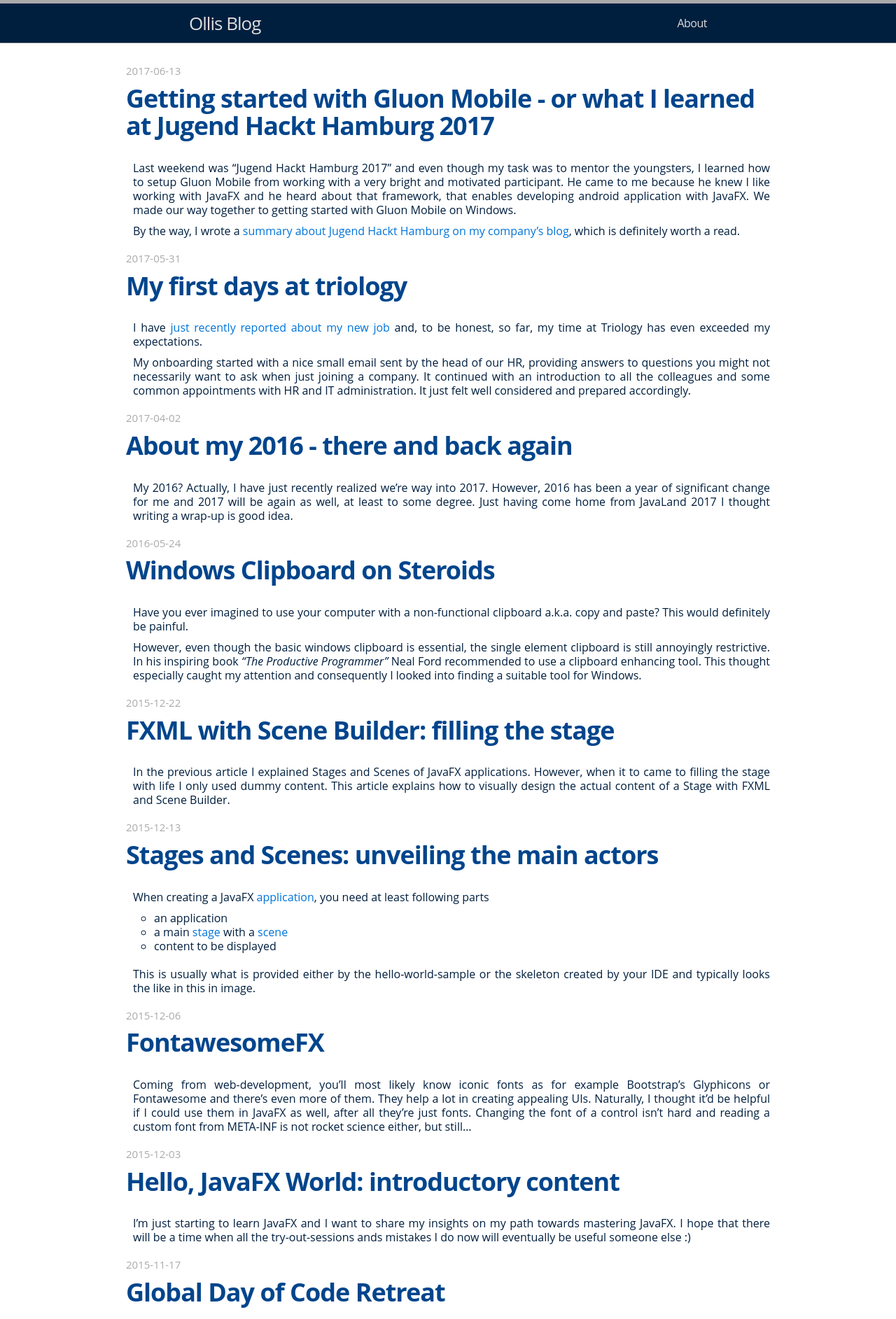
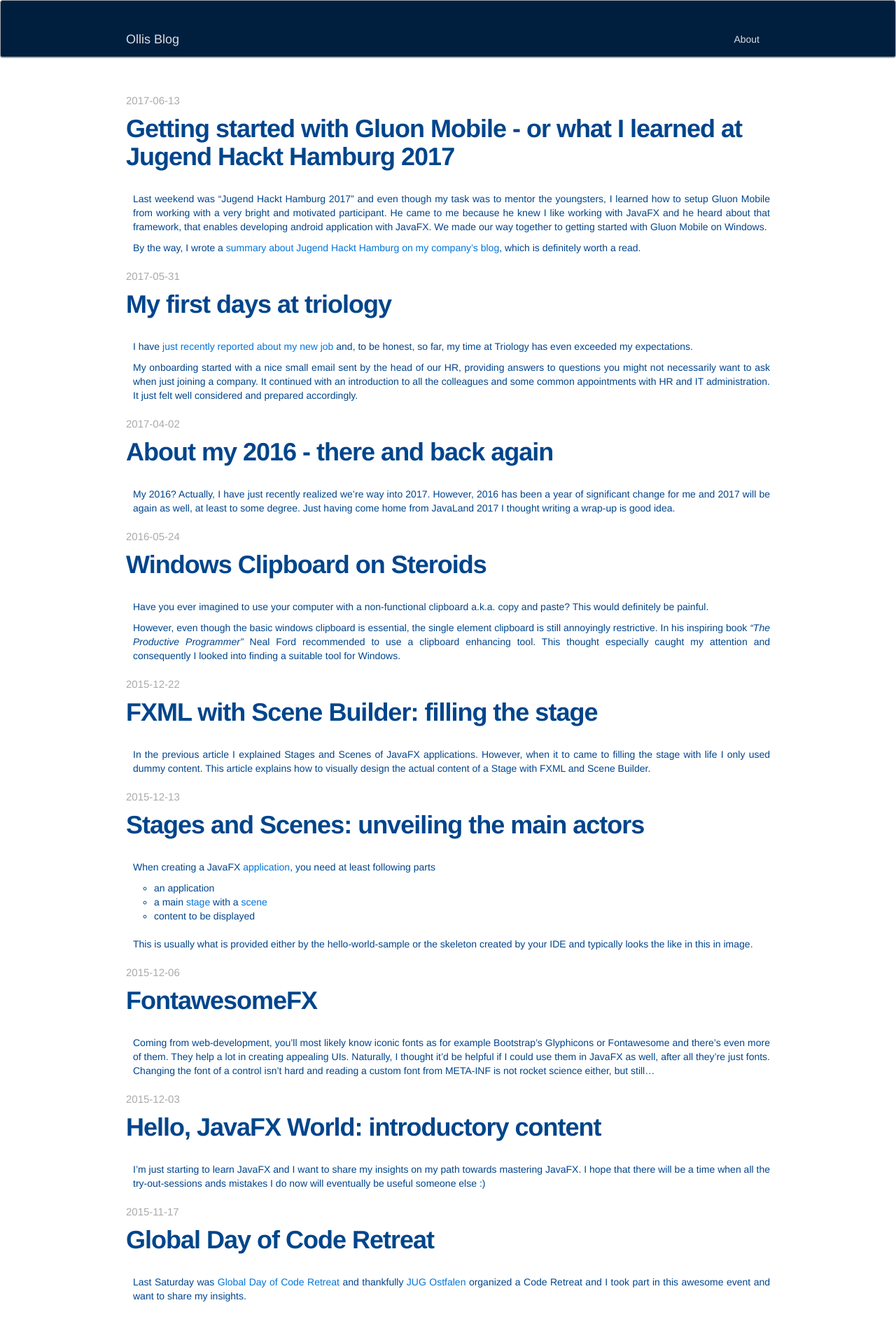
Before and after one commit to omilke/omilke.github.io, a Jekyll site: the page built from index.html, in a window 1280 px wide. Shown: the top 1885 px of the page at 70% size. Built offline with Jekyll 4.4.1, drawn with Linux system fonts in a browser that asks for light colours; nearby versions of some CDN libraries.

Commit message:
add bootstrap header

```diff
--- a/_includes/head.html
+++ b/_includes/head.html
@@ -7,10 +7,12 @@
     <meta name="author" content="Oliver Milke">
     <meta name="keywords" content="Oliver Milke,Java,Java EE,Angular,AngularJS,Build,Tool">
     <meta name="description" content="{{ site.description }}">
+
     <link rel="canonical" href="{{ page.url | replace:'index.html','' | prepend: site.baseurl | prepend: site.url }}">
 
-    <!-- Custom CSS -->
+    <!-- Custom CSS + JS -->
     <link rel="stylesheet" href="{{ "/css/main.css" | prepend: site.baseurl }}">
+    <link rel="script" href="{{ "/assets/bootstrap.min.css" | prepend: site.baseurl }}">
 
     <!-- icons -->
     <link href="//maxcdn.bootstrapcdn.com/font-awesome/4.1.0/css/font-awesome.min.css" rel="stylesheet">
--- a/_includes/header.html
+++ b/_includes/header.html
@@ -1,28 +1,26 @@
-<header class="site-header">
+<nav class="navbar navbar-default">
+  <div class="container">
+    <div class="col-md-8 col-md-offset-2 col-lg-10 col-lg-offset-1">
+      <div class="navbar-header">
+        <button type="button" class="navbar-toggle collapsed" data-toggle="collapse" data-target="#bs-example-navbar-collapse-1" aria-expanded="false">
+          <span class="sr-only">Toggle navigation</span>
+          <span class="icon-bar"></span>
+          <span class="icon-bar"></span>
+          <span class="icon-bar"></span>
+        </button>
+        <a class="navbar-brand" href="{{ site.baseurl }}/">{{ site.title }}</a>
+      </div>
 
-  <div class="wrap">
-
-    <a class="site-title" href="{{ site.baseurl }}/">{{ site.title }}</a>
-
-    <nav class="site-nav">
-      <a href="#" class="menu-icon">
-        <svg version="1.1" xmlns="http://www.w3.org/2000/svg" xmlns:xlink="http://www.w3.org/1999/xlink" x="0px" y="0px"
-           viewBox="0 0 18 15" enable-background="new 0 0 18 15" xml:space="preserve">
-          <path fill="#505050" d="M18,1.484c0,0.82-0.665,1.484-1.484,1.484H1.484C0.665,2.969,0,2.304,0,1.484l0,0C0,0.665,0.665,0,1.484,0
-            h15.031C17.335,0,18,0.665,18,1.484L18,1.484z"/>
-          <path fill="#505050" d="M18,7.516C18,8.335,17.335,9,16.516,9H1.484C0.665,9,0,8.335,0,7.516l0,0c0-0.82,0.665-1.484,1.484-1.484
-            h15.031C17.335,6.031,18,6.696,18,7.516L18,7.516z"/>
-          <path fill="#505050" d="M18,13.516C18,14.335,17.335,15,16.516,15H1.484C0.665,15,0,14.335,0,13.516l0,0
-            c0-0.82,0.665-1.484,1.484-1.484h15.031C17.335,12.031,18,12.696,18,13.516L18,13.516z"/>
-        </svg>
-      </a>
-      <div class="trigger">
-        {% for page in site.pages %}
-          {% if page.title %}<a class="page-link" href="{{ page.url | prepend: site.baseurl }}">{{ page.title }}</a>{% endif %}
-        {% endfor %}
+      <!-- Collect the nav links, forms, and other content for toggling -->
+      <div class="collapse navbar-collapse" id="bs-example-navbar-collapse-1">
+        <ul class="nav navbar-nav navbar-right">
+          {% for page in site.pages %}
+            {% if page.title %}
+              <li><a href="{{ page.url | prepend: site.baseurl }}">{{ page.title }}</a></li>
+            {% endif %}
+          {% endfor %}
+        </ul>
       </div>
-    </nav>
-
+    </div>
   </div>
-
-</header>
+</nav>
--- a/_layouts/page.html
+++ b/_layouts/page.html
@@ -1,6 +1,7 @@
 ---
 layout: default
 ---
+
 <div class="post">
 
   <header class="post-header">
--- a/css/main.scss
+++ b/css/main.scss
@@ -23,75 +23,37 @@ $aqua: #7FDBFF;
 
 html, body { height: 100%; }
 
+
+
 body {
-  font-family: 'Open Sans', 'Helvetica Neue', sans-serif;
-  font-size: 16px;
-  line-height: 1.25;
-  font-weight: normal;
-  background-color: #FFF;
-  color: $navy;
+  color: lighten($navy, 15);
 }
+
+
 
 h1, h2, h3, h4, h5, h6 {
   font-weight: bold;
   letter-spacing: -1px;
   margin: 0 0 30px;
-  color: lighten($navy, 15);
 }
 
 a         { color: $blue; text-decoration: none; }
 a:hover   { color: $aqua; text-decoration: underline; }
 a:visited { color: $blue; }
 
-/* Utility */
-
-.wrap:before,
-.wrap:after { content:""; display:table; }
-.wrap:after { clear: both; }
-.wrap {
-  max-width: 800px;
-  padding: 0 30px;
-  margin: 0 auto;
-  zoom: 1;
-}
-
-
 /* Layout Styles */
 /* ----------------------------------------------------------*/
 
 /* Site header */
 
-.site-header {
-  border-top: 5px solid $gray;
-  border-bottom: 1px solid $gray;
-  min-height: 56px;
+.navbar.navbar-default {
+  border-bottom: 2px solid;
+  border-color: $gray;
   background-color: $navy;
-}
 
-.site-title,
-.site-title:hover,
-.site-title:visited {
-  display: block;
-  color: $silver;
-  font-size: 26px;
-  letter-spacing: -1px;
-  float: left;
-  line-height: 56px;
-  position: relative;
-  z-index: 1;
-}
-
-.site-nav {
-  float: right;
-  line-height: 56px;
-}
-
-.site-nav .menu-icon { display: none; }
-
-.site-nav .page-link {
-  margin-left: 20px;
-  color: $silver;
-  letter-spacing: -.5px;
+  a {
+    color: $silver !important;
+  }
 }
 
 /* Site footer */
```
Also changed, not shown: assets/bootstrap.min.js (added).
